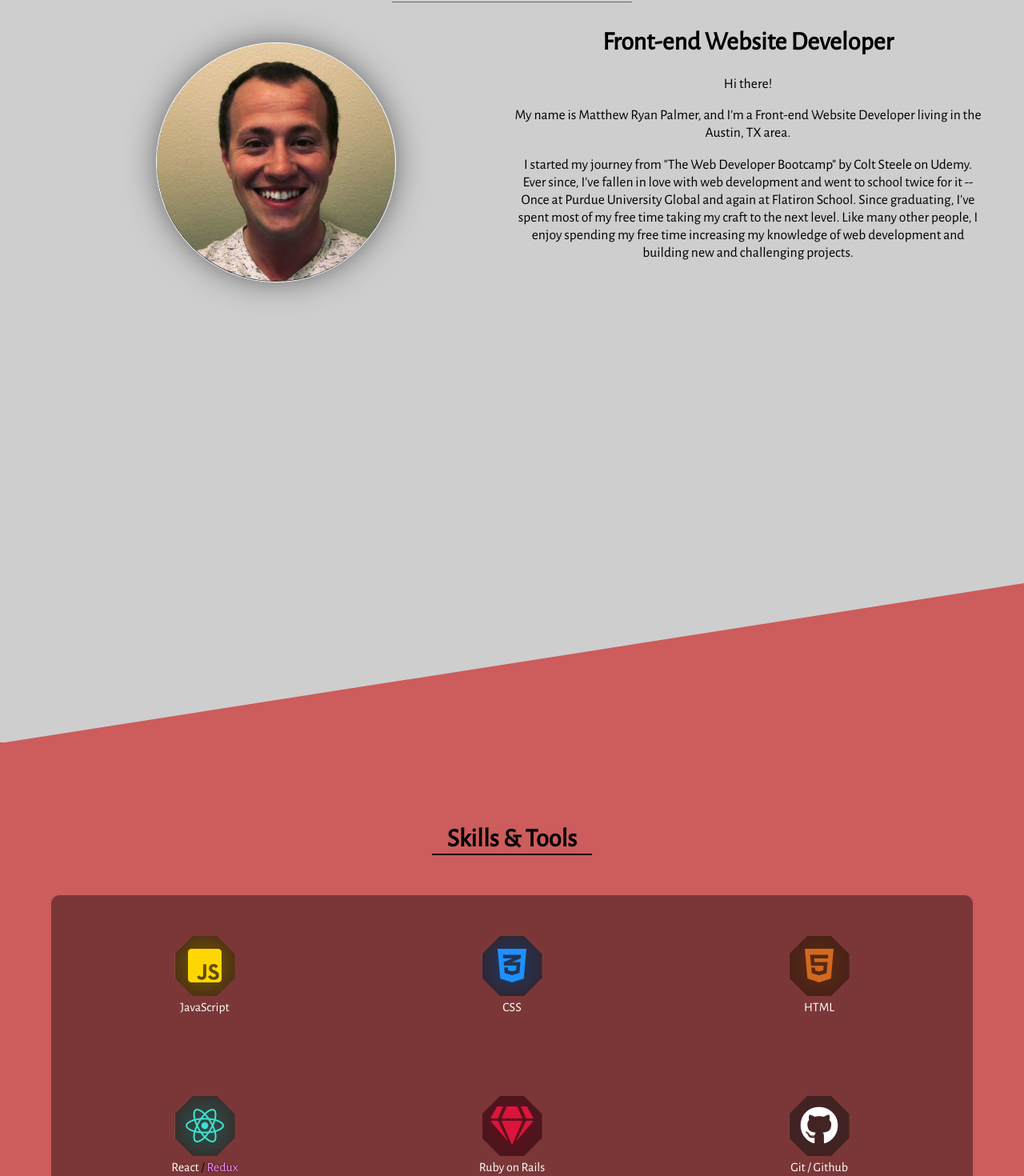
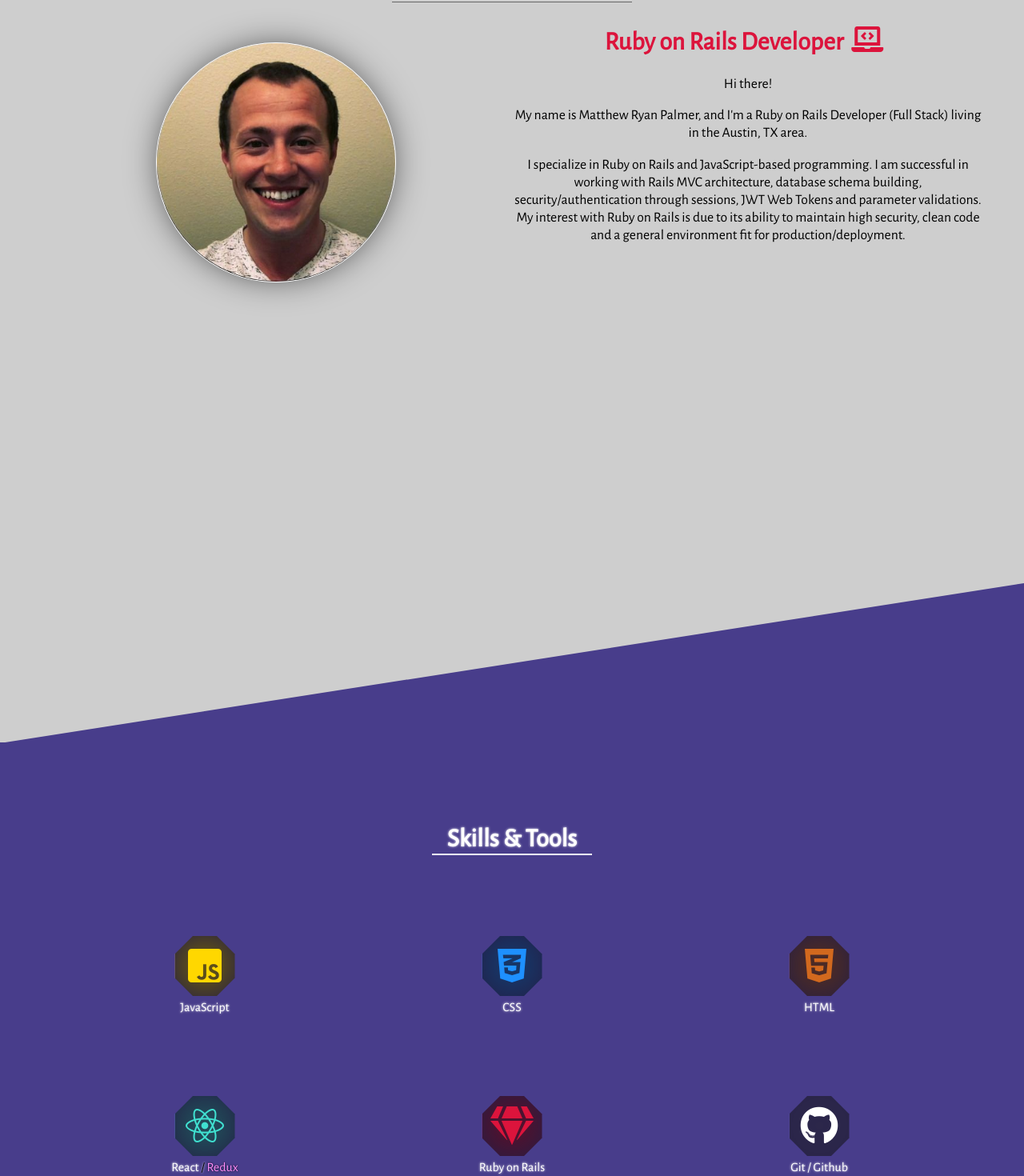
Before and after one commit to MatthewPalmer9/mattpdev, a React (Create React App) app: page / in a window 1280 px wide. Shown: the part 1000-2470 px from the top of the page at 80% size. Built offline with nearby package versions, Linux system fonts and the light colour scheme.

Commit message:
Changed my title in the About section and changed the color scheme of the About section.

```diff
--- a/src/components/Navbar.jsx
+++ b/src/components/Navbar.jsx
@@ -47,7 +47,7 @@ export default class Navbar extends PureComponent {
                     <div className="navbar">
                         <Brand>
                             <div className="brand">
-                                    <a href="#header" rel="noopener"><span>MRP <span className="spacer">|</span> Experienced Developer</span></a>
+                                    <a href="#header" rel="noopener"><span>MRP <span className="spacer">|</span> T</span></a>
                             </div>
                         </Brand>
 
--- a/src/index.css
+++ b/src/index.css
@@ -50,6 +50,11 @@ a {
       display: inline-block;
       margin: 0 auto;
       padding-top: 30px !important;
+      color: crimson;
+    }
+
+    .about-content-right h1 i {
+      margin: 0 10px;
     }
 
     .about-content-right p {
@@ -95,7 +100,7 @@ body {
 
 .clip-background {
   height: 200px;
-  background-color: indianred;
+  background-color: darkslateblue;
 }
 
 .clip-right-path {
@@ -113,7 +118,7 @@ body {
   width: 100%;
   margin-bottom: -1px;
   clip-path: polygon(0 100%, 100% 0, 100% 100%);
-  background-color: indianred;
+  background-color: darkslateblue;
 }
 
 .clip-left-reverse-path {
@@ -564,16 +569,22 @@ h1.title {
   align-items: center;
   width: 100vw;
   height: 850px;
-  background-color: indianred;
+  background-color: darkslateblue;
   padding-top: 80px;
 }
     #skills div.hr {
       width: 200px;
       height: 2px;
-      background-color: black;
+      background-color: white;
     }
 
     #skills h1 {
+      display: flex;
+      color: white;
+      text-shadow: 0 0 3px white;
+      justify-content: center;
+      align-items: center;
+      border-radius: 10px;
       margin-bottom: 0;
     }
 
@@ -582,7 +593,6 @@ h1.title {
   grid-template-columns: 1fr 1fr 1fr;
   justify-content: center;
   align-items: center;
-  background-color: rgba(0, 0, 0, 0.4);
   border-radius: 10px;
   color: white;
   margin: 50px 20px;
@@ -656,6 +666,12 @@ h1.title {
   justify-content: center;
   flex-direction: column;
 }
+
+.skillbox span {
+  color: white;
+  text-shadow: 0 0 3px white;
+}
+
 #socials {
   display: flex;
   font-size: 2rem;
--- a/src/sections/About.jsx
+++ b/src/sections/About.jsx
@@ -16,10 +16,10 @@ export default class About extends PureComponent {
                     </div>
 
                     <div className="about-content-right">
-                        <h1>Front-end Website Developer</h1>
+                        <h1>Ruby on Rails Developer<i className="fas fa-laptop-code"></i></h1>
                         <p>Hi there!</p>
-                        <p>My name is Matthew Ryan Palmer, and I'm a Front-end Website Developer living in the Austin, TX area.</p>
-                        <p>I started my journey from "The Web Developer Bootcamp" by Colt Steele on Udemy. Ever since, I've fallen in love with web development and went to school twice for it -- Once at Purdue University Global and again at Flatiron School. Since graduating, I've spent most of my free time taking my craft to the next level. Like many other people, I enjoy spending my free time increasing my knowledge of web development and building new and challenging projects.</p>
+                        <p>My name is Matthew Ryan Palmer, and I'm a Ruby on Rails Developer (Full Stack) living in the Austin, TX area.</p>
+                        <p>I specialize in Ruby on Rails and JavaScript-based programming. I am successful in working with Rails MVC architecture, database schema building, security/authentication through sessions, JWT Web Tokens and parameter validations. My interest with Ruby on Rails is due to its ability to maintain high security, clean code and a general environment fit for production/deployment. </p>
                     </div>
                 </div>
             </div>
```
Also changed, not shown: 1 other file (tests, documents, lock files or other folders).
